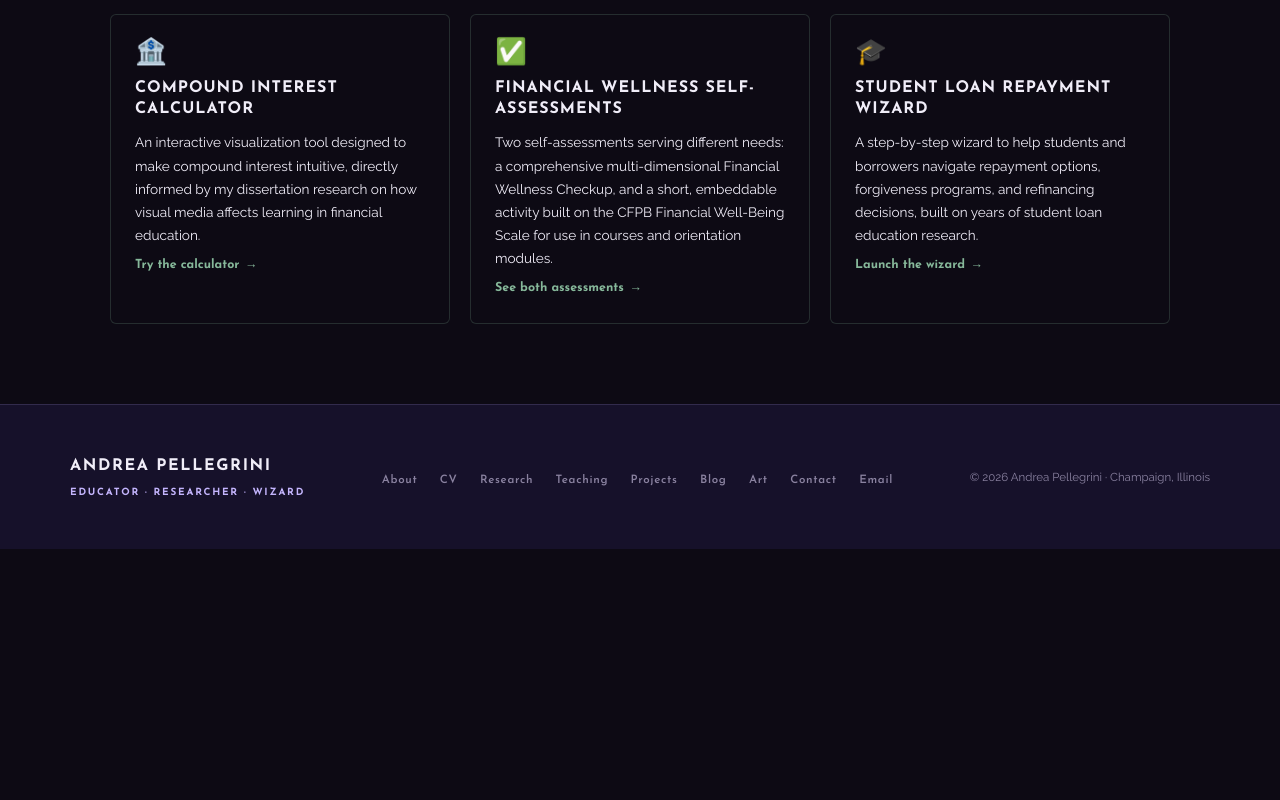
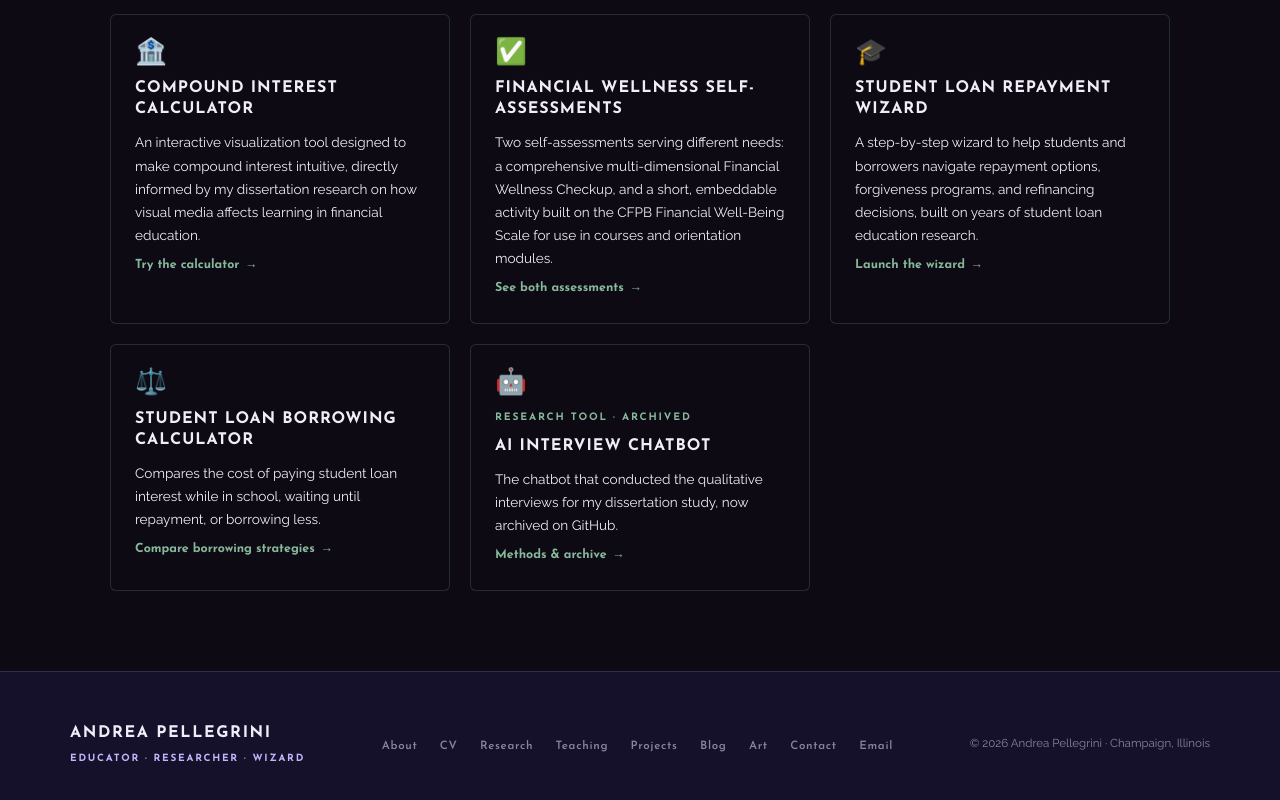
Before and after one commit to apelleg3/andreapellegrini-info, a plain HTML site: page projects.html in a window 1280 px wide. Shown: the part 1316-2116 px from the top of the page. Before the commit the page ends 1865 px from the top, so only its background shows below. Drawn offline with Linux system fonts and the light colour scheme.

Commit message:
Update projects linked on projects page.

```diff
--- a/projects.html
+++ b/projects.html
@@ -409,6 +409,21 @@
           <p>A step-by-step wizard to help students and borrowers navigate repayment options, forgiveness programs, and refinancing decisions, built on years of student loan education research.</p>
           <a href="https://apelleg3.github.io/Federal_Loan_Repayment_Guide/" target="_blank" rel="noopener noreferrer" class="card-link">Launch the wizard</a>
         </div>
+
+        <div class="proj-card" id="borrowing-calculator">
+          <span class="proj-icon" aria-hidden="true">⚖️</span>
+          <h3>Student Loan Borrowing Calculator</h3>
+          <p>Compares the cost of paying student loan interest while in school, waiting until repayment, or borrowing less.</p>
+          <a href="borrowing-calculator-GUIDED.html" class="card-link">Compare borrowing strategies</a>
+        </div>
+
+        <div class="proj-card" id="chatbot">
+          <span class="proj-icon" aria-hidden="true">🤖</span>
+          <div class="card-kicker">Research Tool · Archived</div>
+          <h3>AI Interview Chatbot</h3>
+          <p>The chatbot that conducted the qualitative interviews for my dissertation study, now archived on GitHub.</p>
+          <a href="chatbot.html" class="card-link">Methods &amp; archive</a>
+        </div>
       </div>
     </div>
   </div>
```
